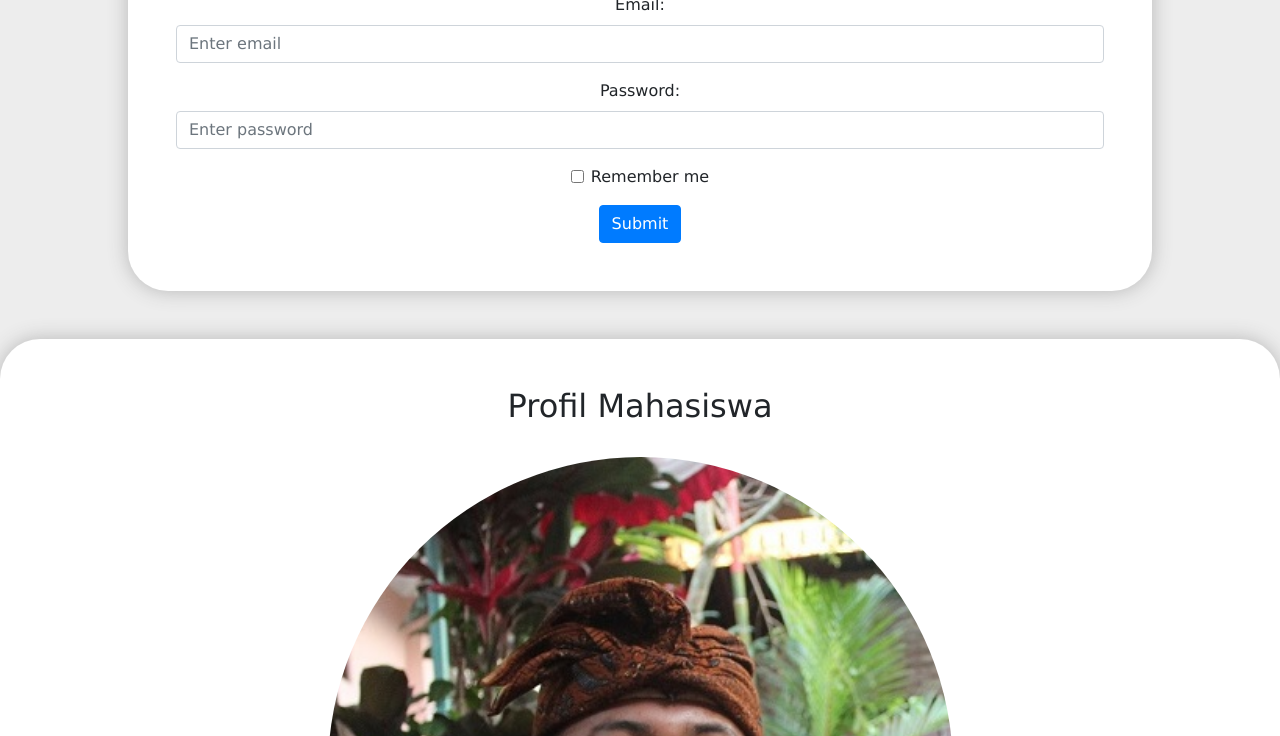
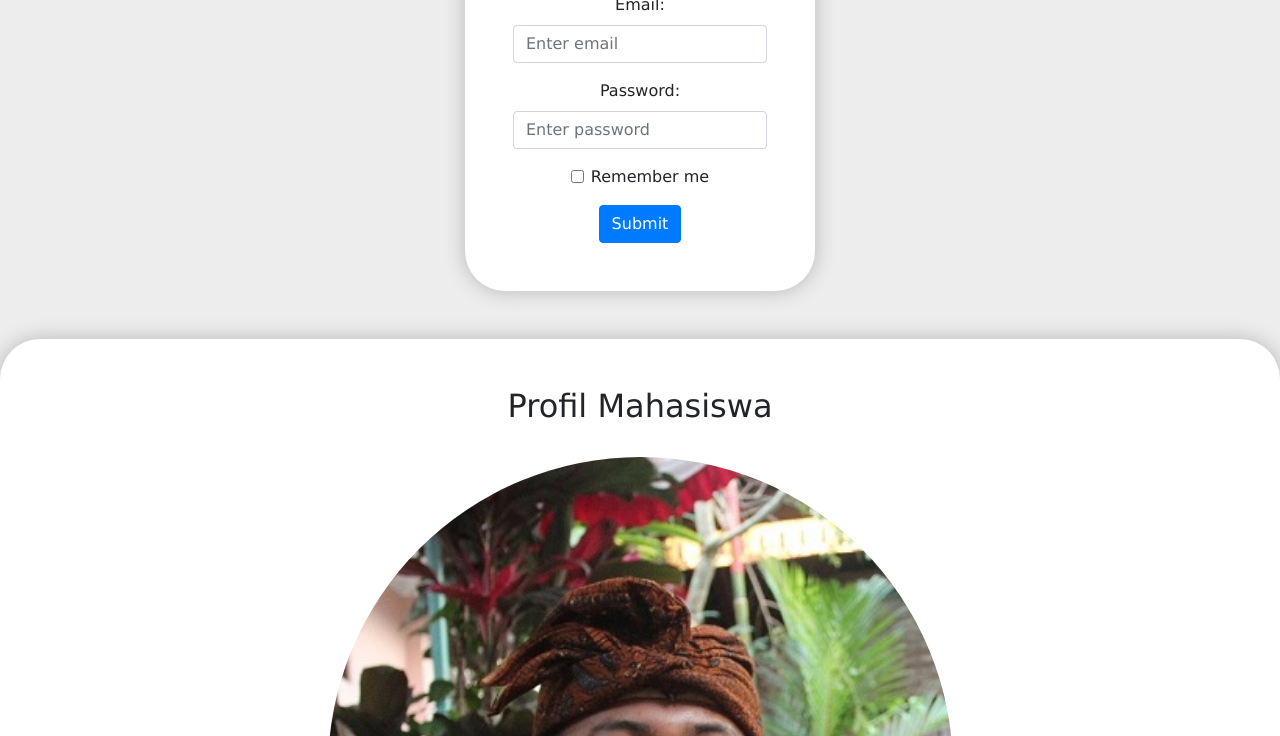
Before and after one commit to nyomanjyotisa/tugasprognet-bootstrap, a plain HTML site: page index.html in a window 1280 px wide. Shown: the part 364-1100 px from the top of the page. Drawn offline with nearby package versions, Linux system fonts and the light colour scheme.

Commit message:
Update style.css

```diff
--- a/style.css
+++ b/style.css
@@ -9,7 +9,7 @@ body {
 }
 
 #form {
-	width: 80%;
+	width: 350px;
 }
 
 #berita {
```
